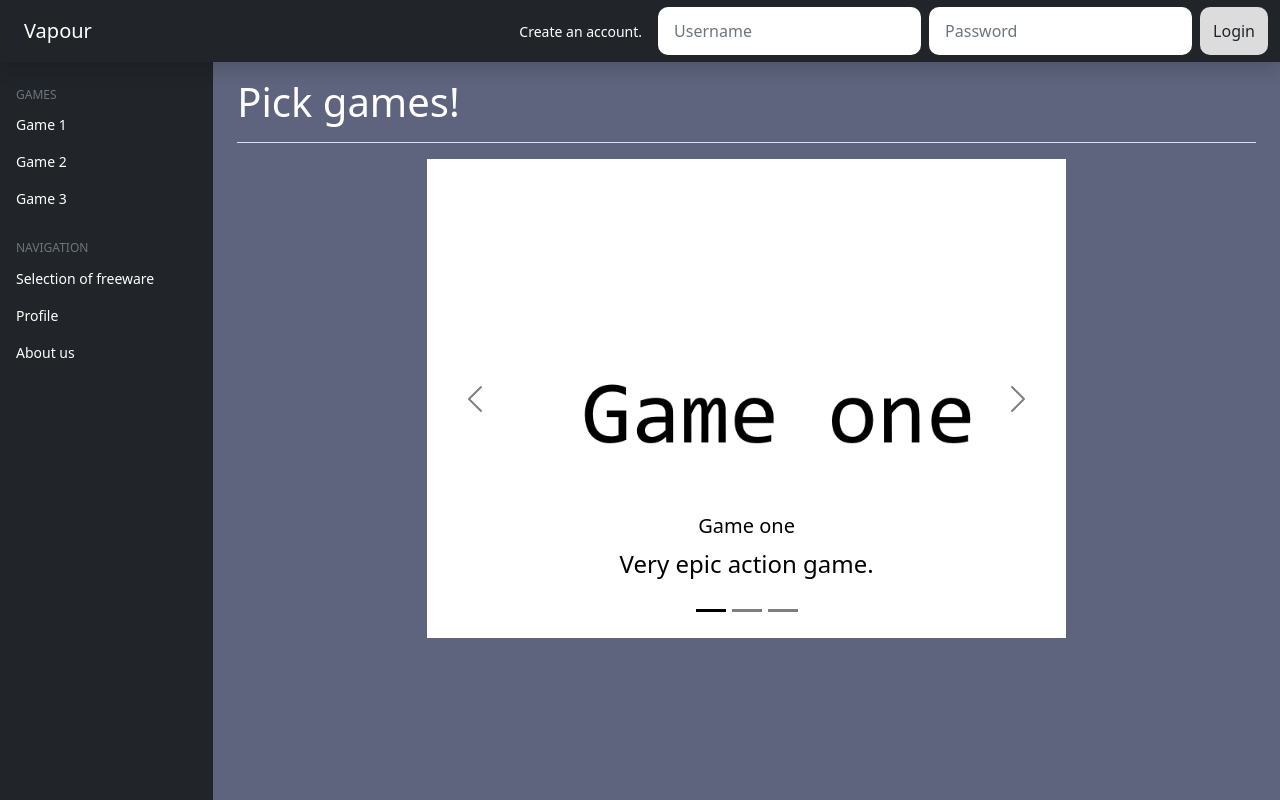
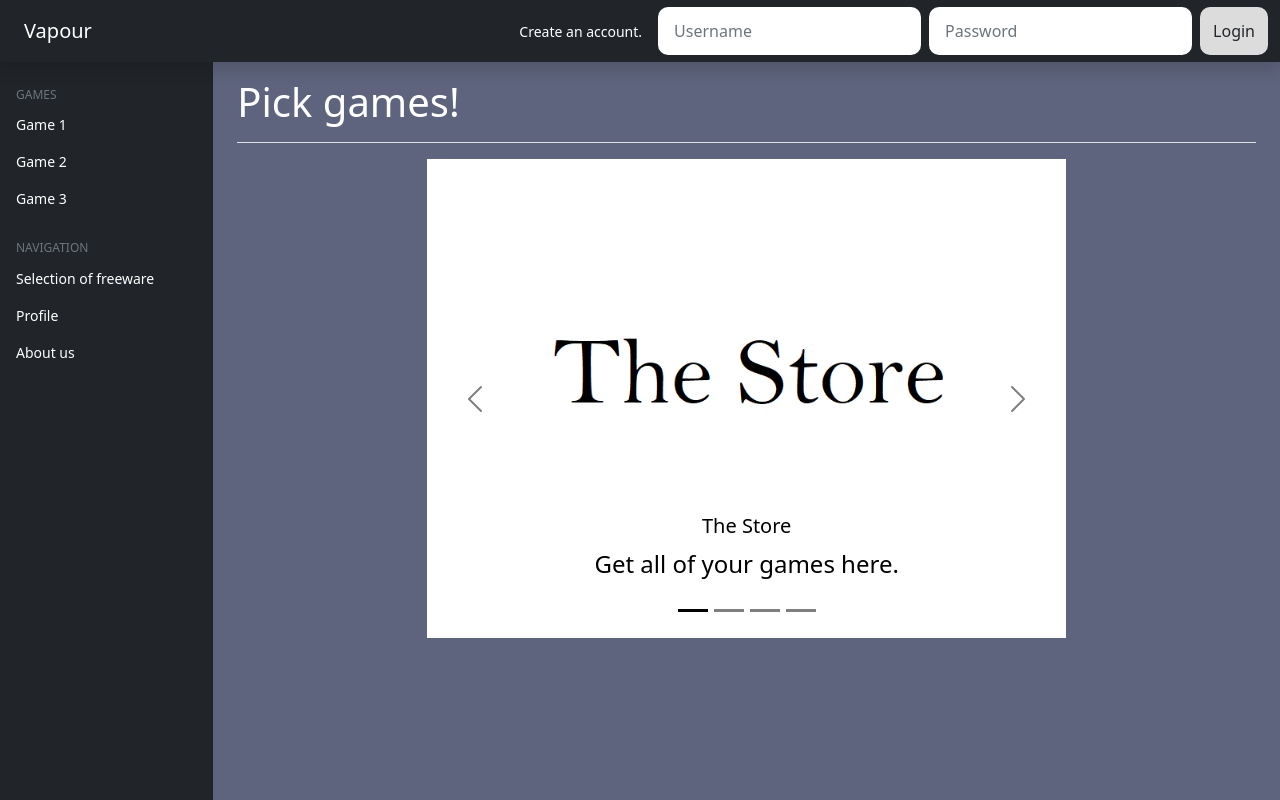
Before and after one commit to SzenasiLevente/ProjektOKJ, a PHP site: page /store.php in a window 1280 px wide. Run offline with PHP 8.4, Linux system fonts and the light colour scheme; data that the repository does not hold is empty.

Commit message:
added carousel item generation with php

```diff
--- a/header.php
+++ b/header.php
@@ -1,5 +1,6 @@
 <?php
 session_start();
+require 'inc/inc_connection.php';
 ?>
 
 <!doctype html>
--- a/store.php
+++ b/store.php
@@ -1,4 +1,7 @@
-<?php require 'header.php'; ?>
+<?php require 'header.php';
+$sqlgame = "SELECT * FROM `games`;";
+$resultgame = mysqli_query($connection, $sqlgame);
+?>
 
     <main class="col-md-9 ms-sm-auto col-lg-10 px-md-4">
       <div class="d-flex justify-content-between flex-wrap flex-md-nowrap align-items-center pt-3 pb-2 mb-3 border-bottom">
@@ -18,35 +21,33 @@
     <button type="button" data-bs-target="#carouselExampleDark" data-bs-slide-to="0" class="active" aria-current="true" aria-label="Slide 1"></button>
     <button type="button" data-bs-target="#carouselExampleDark" data-bs-slide-to="1" aria-label="Slide 2"></button>
     <button type="button" data-bs-target="#carouselExampleDark" data-bs-slide-to="2" aria-label="Slide 3"></button>
+    <button type="button" data-bs-target="#carouselExampleDark" data-bs-slide-to="3" aria-label="Slide 4"></button>
   </div>
   <div class="carousel-inner">
     <div class="carousel-item active" data-bs-interval="10000">
+      <img src="IMG/store.png" class="d-block w-100" alt="...">
+      <div class="carousel-caption d-none d-md-block">
+        <h5>The Store</h5>
+        <p>Get all of your games here.</p>
+      </div>
+    </div>
+    <?php
+      while ($row = mysqli_fetch_assoc($resultgame)){
+        echo '
+        <div class="carousel-item">
         <a href="gameone.php">
-      <img src="IMG/gameone.png" class="d-block w-100" alt="...">
-      <div class="carousel-caption d-none d-md-block">
-        <h5>Game one</h5>
-        <p>Very epic action game.</p>
-      </div>
+          <img src="IMG/'.$row["gamePic"].'" class="d-block w-100" alt="...">
+          <div class="carousel-caption d-none d-md-block">
+          <h5>'.$row["gameName"].'</h5>
+          <p>Very epic '.$row["gameType"].' game.</p>
+        </div>
         </a>
-    </div>
-    <div class="carousel-item" data-bs-interval="2000">
-    <a href="gametwo.php">
-      <img src="IMG/gametwo.png" class="d-block w-100" alt="...">
-      <div class="carousel-caption d-none d-md-block">
-        <h5>Game two</h5>
-        <p>Very cool adventure game.</p>
-      </div>
-      </a>
-    </div>
-    <div class="carousel-item">
-    <a href="gamethree.php">
-      <img src="IMG/gamethree.png" class="d-block w-100" alt="...">
-      <div class="carousel-caption d-none d-md-block">
-        <h5>Game three</h5>
-        <p>Very awesome strategy game.</p>
-      </div>
-      </a>
-    </div>
+        </div>
+        ';
+      }
+    ?>
+
+
   </div>
   <button class="carousel-control-prev" type="button" data-bs-target="#carouselExampleDark" data-bs-slide="prev">
     <span class="carousel-control-prev-icon" aria-hidden="true"></span>
```
Also changed, not shown: IMG/store.png (added).
